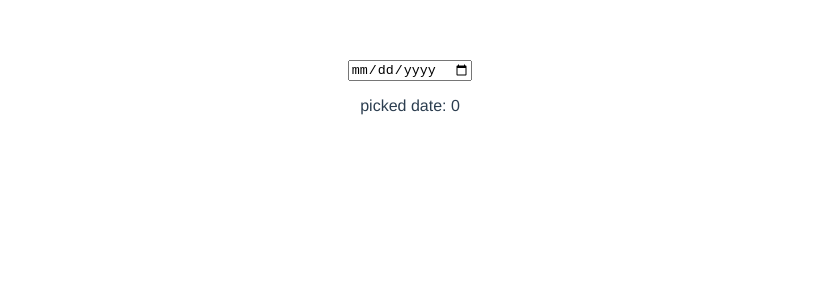
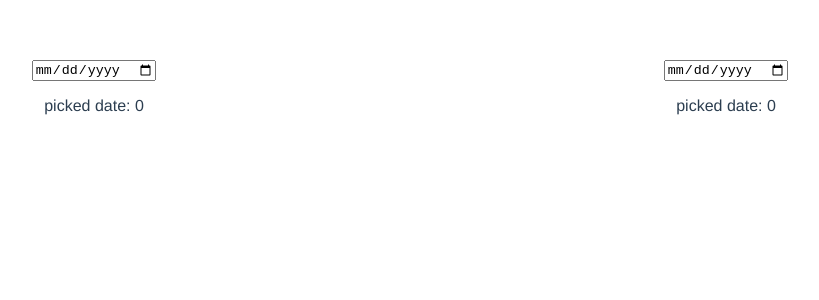
Before and after one commit to mikkoof/bitscrooge, a Vue app: page / in a window 1280 px wide. Shown: the top 300 px of the page, without its empty margins (230-1049 px from the left). Built offline with nearby package versions, Linux system fonts and the light colour scheme.

Commit message:
Move datepicker into dateManager

```diff
--- a/src/App.vue
+++ b/src/App.vue
@@ -1,20 +1,14 @@
 <template>
-  <date-picker @date-changed="date = $event" />
-  <p>picked date: {{date}} </p>
+  <dateManager />
 </template>
 
 <script lang="ts">
 import { defineComponent } from "vue";
-import DatePicker from "@/components/DatePicker.vue";
+import dateManager from "@/components/Datemanager.vue";
 
 export default defineComponent({
   name: "App",
-  components: { DatePicker },
-  data() {
-    return {
-      date: 0,
-    };
-  },
+  components: { dateManager },
 });
 </script>
 
--- a/src/components/DatePicker.vue
+++ b/src/components/DatePicker.vue
@@ -21,9 +21,9 @@ export default defineComponent({
   },
   methods: {
     dateToEpoch(date: string) {
-      let newDate = new Date(date)
+      let newDate = new Date(date);
       this.epochDate = newDate.getTime() / 1000.0;
-      console.log(this.epochDate)
+      console.log(this.epochDate);
     },
   },
 });
--- /dev/null
+++ b/src/components/Datemanager.vue
@@ -0,0 +1,34 @@
+<template>
+  <div class="date-selector-container">
+    <div class="startDate">
+      <date-picker @date-changed="startDate = $event" />
+      <p>picked date: {{ startDate }}</p>
+    </div>
+    <div class="endDate">
+      <date-picker @date-changed="endDate = $event" />
+      <p>picked date: {{ endDate }}</p>
+    </div>
+  </div>
+</template>
+
+<script lang="ts">
+import { defineComponent } from "vue";
+import DatePicker from "@/components/DatePicker.vue";
+
+export default defineComponent({
+  components: { DatePicker },
+  data() {
+    return {
+      startDate: 0,
+      endDate: 0,
+    };
+  },
+});
+</script>
+
+<style scoped>
+.date-selector-container {
+  display: grid;
+  grid-template-columns: repeat(auto-fit, minmax(12rem, 1fr));
+}
+</style>
```
